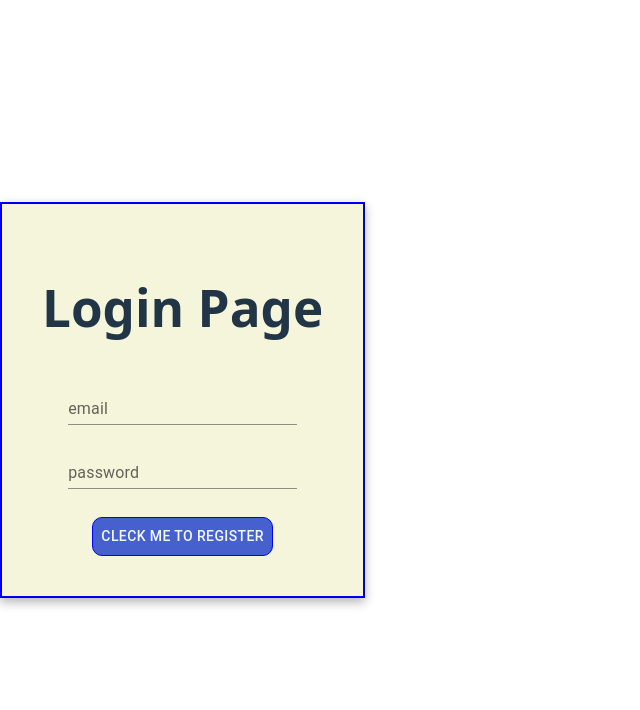
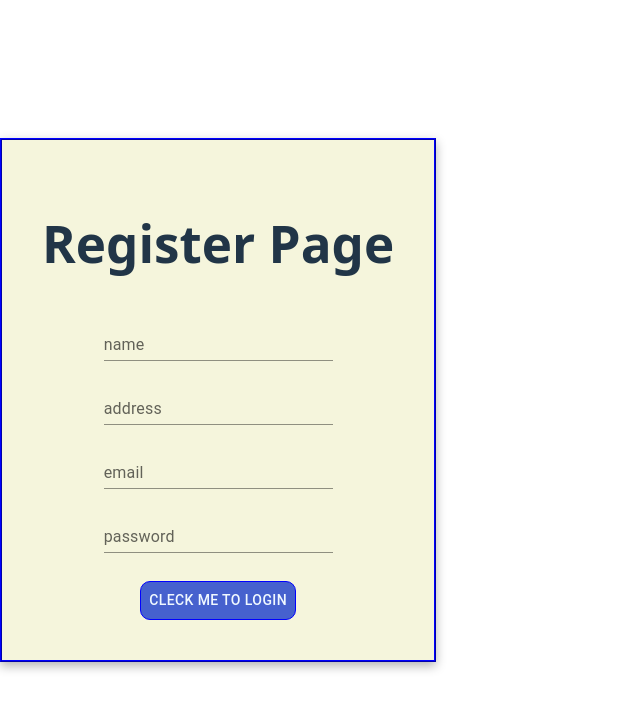
Before and after one commit to Thurunuhashitha/Multi-User-Expenses-Tracker-frountEnd, a React (Vite) app: page /register in a window 1280 px wide. Shown: the top 710 px of the page, without its empty margins (0-640 px from the left). Built offline with nearby package versions, Linux system fonts and the light colour scheme.

Commit message:
developed register page and link to navigate

```diff
--- a/src/App/App.jsx
+++ b/src/App/App.jsx
@@ -1,12 +1,18 @@
 import Login from '../Pages/Login/Login'
+import Register from '../Pages/Register/Register'
 import './App.css'
+import { Routes } from 'react-router-dom'
+import { Route } from 'react-router-dom'
 
 function App() {
 
   return (
-    <>
-       <Login/>
-    </>
+    <div>
+      <Routes>
+        <Route path='/login' element = {<Login/>} />         {/* url ekee "/login" meeka gahuwoth ookata yanawa */}
+        <Route path='/register' element = {<Register/>} />
+      </Routes>
+    </div>
   )
 }
 
--- a/src/Pages/Login/Login.jsx
+++ b/src/Pages/Login/Login.jsx
@@ -18,10 +18,11 @@
                     label="password"
                     type="password"
                 />
+                <Link to="/register">
                     <Button className='button'
                         text="Cleck me to Register"
                     />
-
+                </Link>
             </Box>
         </Box>
     )
--- /dev/null
+++ b/src/Pages/Register/Register.jsx
@@ -0,0 +1,40 @@
+import React from 'react'
+import Button from '../../Component/button/button'
+import './registerStyle.css'
+import Input from '../../Component/input/input'
+import Box from '@mui/material/Box'
+import { Link } from 'react-router-dom'
+
+export default function Register() {
+
+    return (
+        <Box className='main'>
+            <Box className='form'>
+                <h1>Register Page</h1>
+                <Input
+                    label="name"
+                    type="text"
+                />
+                <Input
+                    label="address"
+                    type="text"
+                />
+                <Input
+                    label="email"
+                    type="email"
+                />
+                <Input
+                    label="password"
+                    type="password"
+                />
+                <Box >
+                    <Link to="/login">
+                        <Button className='button'
+                            text="Cleck me to Login"
+                        />
+                    </Link>
+                </Box>
+            </Box>
+        </Box>
+    )
+}
--- /dev/null
+++ b/src/Pages/Register/registerStyle.css
@@ -0,0 +1,26 @@
+.main {
+    display: flex;
+    justify-content: center;
+    align-items: center;
+    height: 100vh;
+    text-align: center;
+}
+
+.form {
+    border: 2px solid blue;
+    padding: 40px;
+    box-shadow: 0px 4px 10px rgba(0, 0, 0, 0.3); /* Fixed box-shadow */
+    border-style: ridge;
+    background-color: beige;
+}
+.button.button {
+    background-color: rgb(70, 97, 206);
+    margin-top: 20px;
+    border: 1px solid blue;
+    color: aliceblue;
+    border-radius: 10px;
+}
+
+.button.button:hover{
+    background-color: blue;
+}
--- a/src/main.jsx
+++ b/src/main.jsx
@@ -2,9 +2,12 @@
 import { createRoot } from 'react-dom/client'
 import './index.css'
 import App from './App/App.jsx'
+import { BrowserRouter } from 'react-router-dom'
 
 createRoot(document.getElementById('root')).render(
   <StrictMode>
-    <App />
+    <BrowserRouter>
+      <App />
+    </BrowserRouter>
   </StrictMode>,
 )
```
Lines whose indentation alone changed are shown as unchanged.
